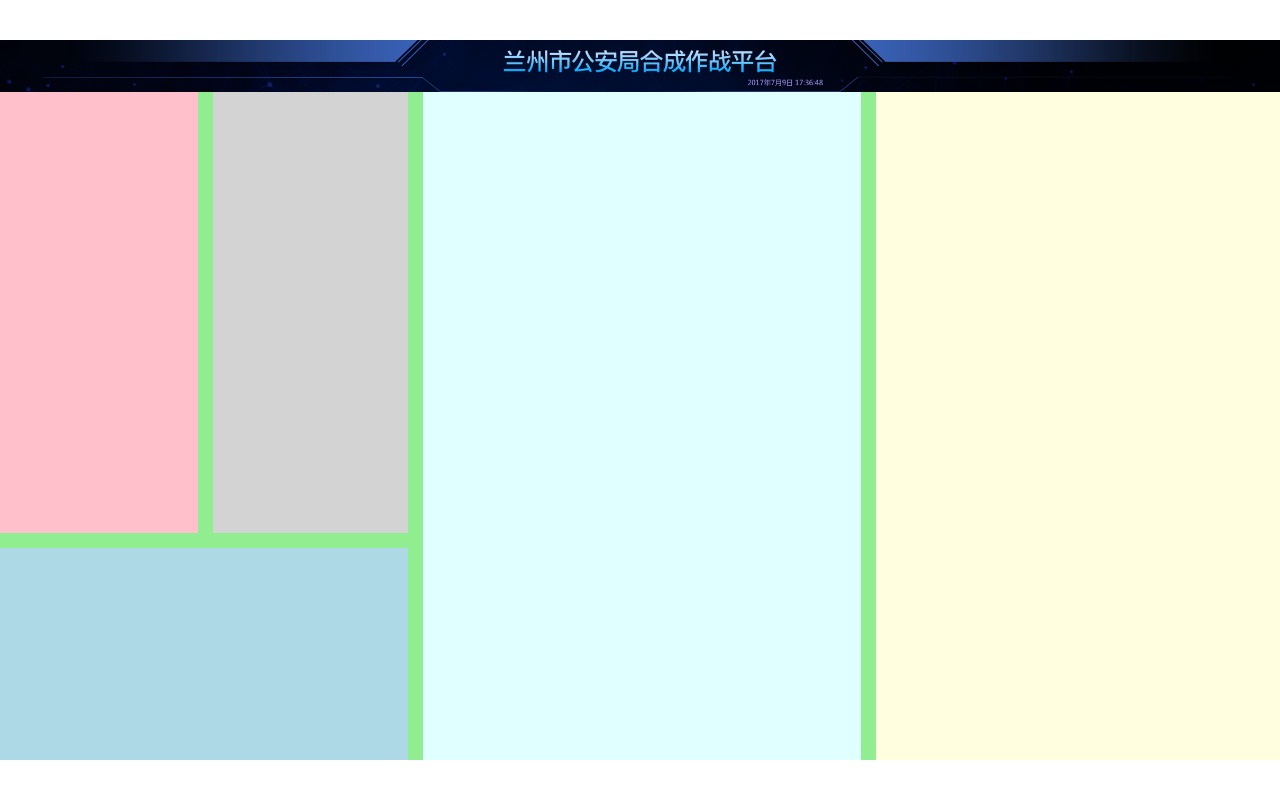
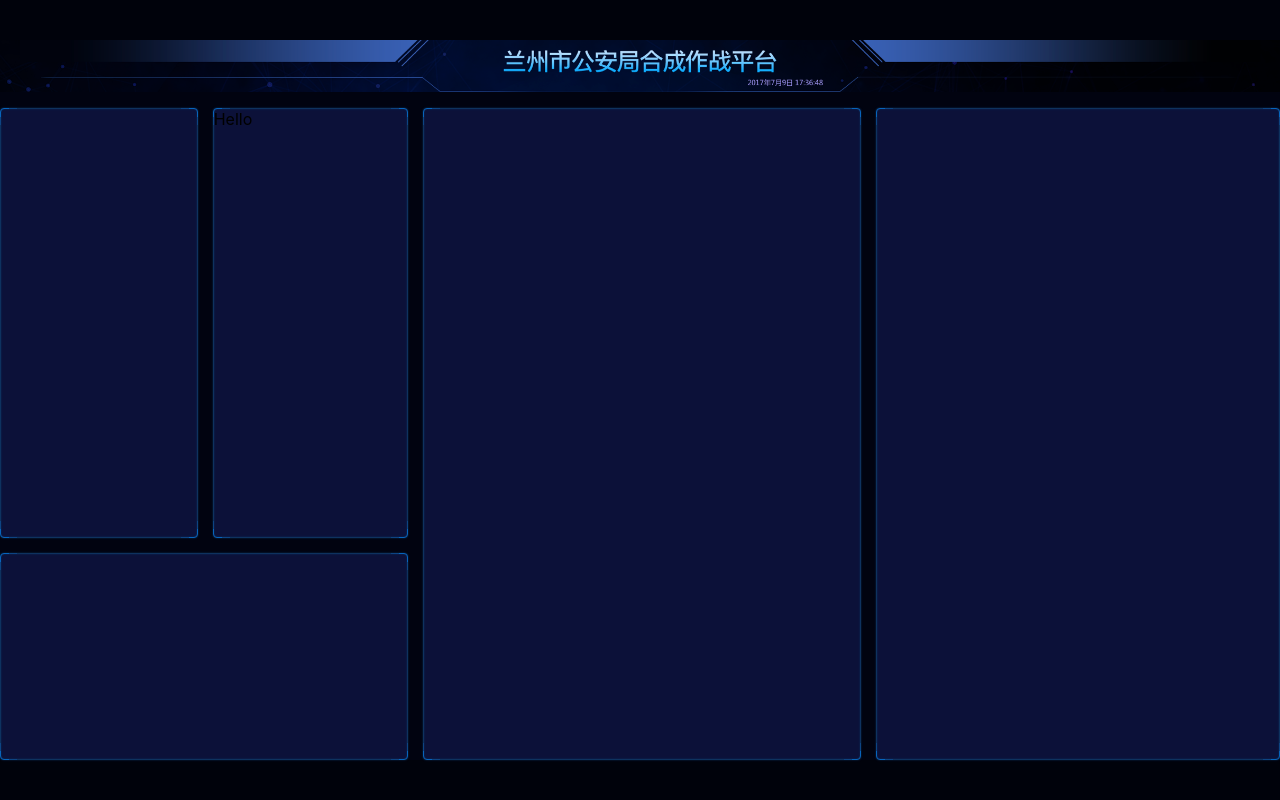
Before and after one commit to A-Tione/large-size, a React (Vite) app: page /#/ in a window 1280 px wide. Built offline with nearby package versions, Linux system fonts and the light colour scheme.

Commit message:
add background + border

```diff
--- a/src/pages/home.scss
+++ b/src/pages/home.scss
@@ -5,6 +5,7 @@
   height: 100%;
   display: flex;
   flex-direction: column;
+  background: #010310;
   > header {
     height: px(99);
     background-size: cover;
@@ -13,30 +14,50 @@
   > main {
     flex: 1;
     display: grid;
+    padding-top: px(30);
     grid-template:
             "box1 box2 box4 box5" 755fr
             "box3 box3 box4 box5" 363fr / 366fr 361fr 811fr 747fr;
     grid-column-gap: px(28);
     grid-row-gap: px(28);
+    > section {
+      border: 1px solid #0764bc;
+      border-radius: 4px;
+      position: relative;
+      box-shadow: 0 0 2px 0 #0e325f, inset 0 0 2px 0 #0e325f;
+      background: #0c1139;
+      &::before {
+        content: '';
+        position: absolute;
+        left: 0;
+        right: 0;
+        bottom: 0;
+        top: 0;
+        border-radius: 4px;
+        box-shadow: 17px 0 0 -16px #0e325f,
+        -17px 0 0 -16px #0e325f,
+        0 17px 0 -16px #0e325f,
+        0 -17px 0 -16px #0e325f,
+        9px 0 0 -8px #0d4483,
+        -9px 0 0 -8px #0d4483,
+        0 9px 0 -8px #0d4483,
+        0 -9px 0 -8px #0d4483,;
+      }
+    }
     > .section1 {
       grid-area: box1;
-      background: pink;
     }
     > .section2 {
       grid-area: box2;
-      background: lightgray;
     }
     > .section3 {
       grid-area: box3;
-      background: lightblue;
     }
     > .section4 {
       grid-area: box4;
-      background: lightcyan;
     }
     > .section5 {
       grid-area: box5;
-      background: lightyellow;
     }
   }
 }
--- a/src/pages/home.tsx
+++ b/src/pages/home.tsx
@@ -7,7 +7,7 @@
       <header/>
       <main>
         <section className="section1"/>
-        <section className="section2"/>
+        <section className="section2">Hello</section>
         <section className="section3"/>
         <section className="section4"/>
         <section className="section5"/>
--- a/src/shared/style.scss
+++ b/src/shared/style.scss
@@ -18,11 +18,11 @@
 body {
   font-family: $font-hei;
   font-size: 16px;
+  background: #00020b;
 }
 
 #root {
   margin: 0 auto;
-  background: lightgreen;
   display: flex;
   flex-direction: column;
 }
```
